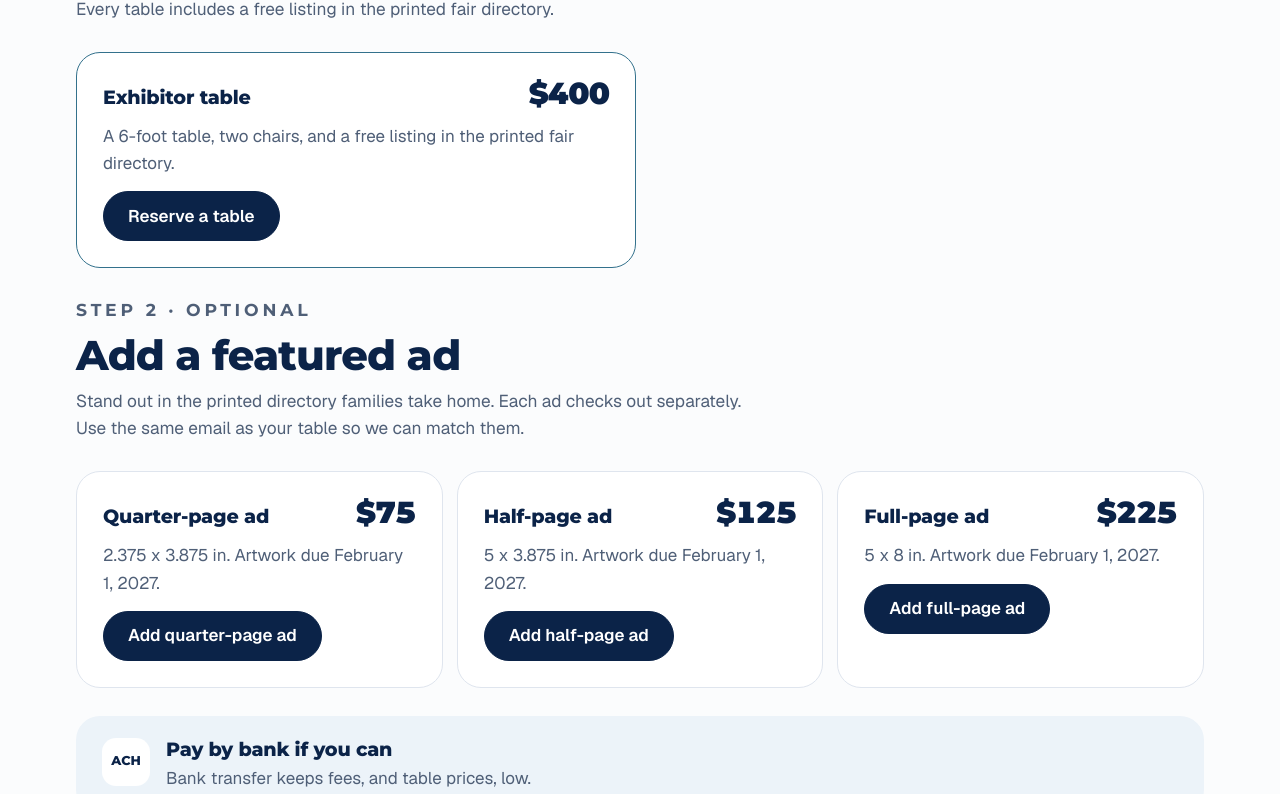
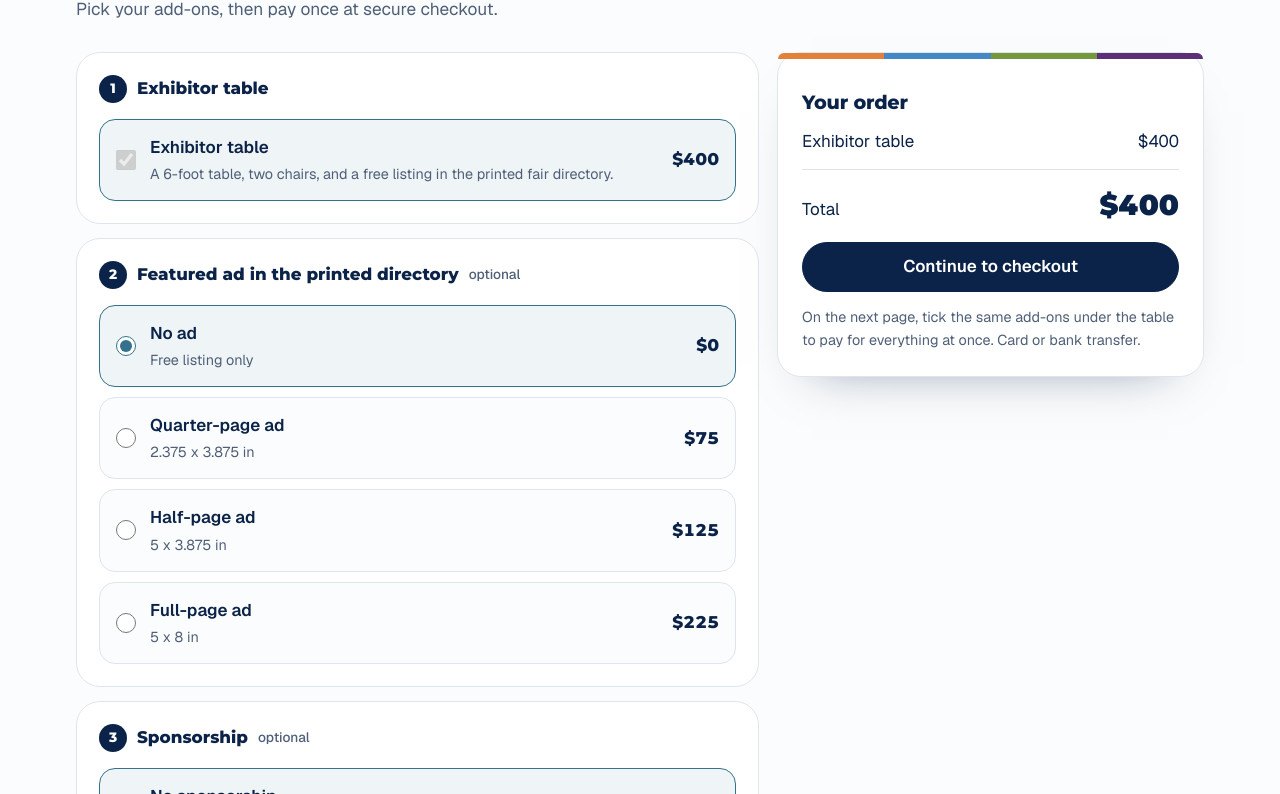
Before and after one commit to Joemulica/Summer-Opportunity-Fair, a plain HTML site: page exhibit.html in a window 1280 px wide. Shown: the part 742-1536 px from the top of the page. Drawn offline with nearby package versions, Linux system fonts and the light colour scheme.

Commit message:
Add files via upload

```diff
--- a/exhibit.html
+++ b/exhibit.html
@@ -37,15 +37,23 @@
 <p class="lede">Camps, classes and teen programs get a table in front of Westchester families at the moment they're choosing. Every exhibitor gets a free listing in the printed fair directory.</p>
 </div></div></section>
 <section class="band"><div class="wrap">
-<div class="sec-h"><p class="kicker">Step 1</p><h2>Reserve your table</h2><p>Every table includes a free listing in the printed fair directory.</p></div>
-<div class="opt table-opt"><div class="opt-h"><h3>Exhibitor table</h3><span class="opt-p">$400</span></div><p>A 6-foot table, two chairs, and a free listing in the printed fair directory.</p><a class="btn" data-link="pay-TABLE" href="#">Reserve a table</a></div>
-<div class="sec-h"><p class="kicker">Step 2 · optional</p><h2>Add a featured ad</h2><p>Stand out in the printed directory families take home. Each ad checks out separately. Use the same email as your table so we can match them.</p></div>
-<div class="opts"><div class="opt"><div class="opt-h"><h3>Quarter-page ad</h3><span class="opt-p">$75</span></div><p>2.375 x 3.875 in. Artwork due February 1, 2027.</p><a class="btn" data-link="pay-QUARTER" href="#">Add quarter-page ad</a></div><div class="opt"><div class="opt-h"><h3>Half-page ad</h3><span class="opt-p">$125</span></div><p>5 x 3.875 in. Artwork due February 1, 2027.</p><a class="btn" data-link="pay-HALF" href="#">Add half-page ad</a></div><div class="opt"><div class="opt-h"><h3>Full-page ad</h3><span class="opt-p">$225</span></div><p>5 x 8 in. Artwork due February 1, 2027.</p><a class="btn" data-link="pay-FULL" href="#">Add full-page ad</a></div></div>
+<div class="sec-h"><p class="kicker">Reserve your table</p><h2>Build your order</h2><p>Pick your add-ons, then pay once at secure checkout.</p></div>
+<div class="order">
+<form class="steps" id="order" novalidate>
+<fieldset class="step"><legend><span class="n">1</span>Exhibitor table</legend>
+<label class="pick on"><input type="checkbox" checked disabled id="tbl"><span class="pick-b"><strong>Exhibitor table</strong><span>A 6-foot table, two chairs, and a free listing in the printed fair directory.</span></span><span class="pick-p">$400</span></label></fieldset>
+<fieldset class="step"><legend><span class="n">2</span>Featured ad in the printed directory <em>optional</em></legend><label class="pick"><input type="radio" name="ad" value="" data-price="0" id="ad-none" checked><span class="pick-b"><strong>No ad</strong><span>Free listing only</span></span><span class="pick-p">$0</span></label><label class="pick"><input type="radio" name="ad" value="QUARTER" data-price="75" id="ad-quarter"><span class="pick-b"><strong>Quarter-page ad</strong><span>2.375 x 3.875 in</span></span><span class="pick-p">$75</span></label><label class="pick"><input type="radio" name="ad" value="HALF" data-price="125" id="ad-half"><span class="pick-b"><strong>Half-page ad</strong><span>5 x 3.875 in</span></span><span class="pick-p">$125</span></label><label class="pick"><input type="radio" name="ad" value="FULL" data-price="225" id="ad-full"><span class="pick-b"><strong>Full-page ad</strong><span>5 x 8 in</span></span><span class="pick-p">$225</span></label></fieldset>
+<fieldset class="step"><legend><span class="n">3</span>Sponsorship <em>optional</em></legend><label class="pick"><input type="radio" name="sp" value="" data-price="0" id="sp-none" checked><span class="pick-b"><strong>No sponsorship</strong><span>&nbsp;</span></span><span class="pick-p">$0</span></label><label class="pick"><input type="radio" name="sp" value="GOLD" data-price="200" id="sp-gold"><span class="pick-b"><strong>Gold sponsorship</strong><span>Your banner at the fair plus placement on the website home page. 6 spots.</span></span><span class="pick-p">$200</span></label><label class="pick"><input type="radio" name="sp" value="PLATINUM" data-price="400" id="sp-platinum"><span class="pick-b"><strong>Platinum sponsorship</strong><span>Placement in every family email plus the website home page. 3 spots.</span></span><span class="pick-p">$400</span></label></fieldset>
+</form>
+<aside class="summary" aria-live="polite">
+<h3>Your order</h3>
+<ul id="sum-lines"></ul>
+<div class="sum-total"><span>Total</span><strong id="sum-total">$400</strong></div>
+<a class="btn" id="checkout" data-link="pay-TABLE" href="#">Continue to checkout</a>
+<p class="small-note" id="sum-note">On the next page, tick the same add-ons under the table to pay for everything at once. Card or bank transfer.</p>
+</aside>
+</div>
 <div class="ach"><span class="ic" aria-hidden="true">ACH</span><div><h3>Pay by bank if you can</h3><p>Bank transfer keeps fees, and table prices, low.</p></div></div>
-</div></section>
-<section class="band"><div class="wrap">
-<div class="sec-h"><p class="kicker">Step 3 · optional</p><h2>Add a sponsorship</h2><p>First come, first served. Each checks out separately.</p></div>
-<div class="opts"><div class="opt"><div class="opt-h"><h3>Gold sponsorship</h3><span class="opt-p">$200</span></div><p>Your banner at the fair plus placement on the website home page.</p><span class="pill cap">6 spots</span><a class="btn" data-link="pay-GOLD" href="#">Buy Gold</a></div><div class="opt"><div class="opt-h"><h3>Platinum sponsorship</h3><span class="opt-p">$400</span></div><p>Placement in every family email plus the website home page.</p><span class="pill cap">3 spots</span><a class="btn" data-link="pay-PLATINUM" href="#">Buy Platinum</a></div></div>
 </div></section>
 <section class="band"><div class="wrap two">
 <div><h2>Directory ad sizes</h2><div class="tbl"><table><thead><tr><th>Ad</th><th>Size</th><th class="num">Price</th></tr></thead><tbody><tr><td>Quarter-page ad</td><td>2.375 x 3.875 in</td><td class='num'>$75</td></tr><tr><td>Half-page ad</td><td>5 x 3.875 in</td><td class='num'>$125</td></tr><tr><td>Full-page ad</td><td>5 x 8 in</td><td class='num'>$225</td></tr></tbody></table></div>
```
